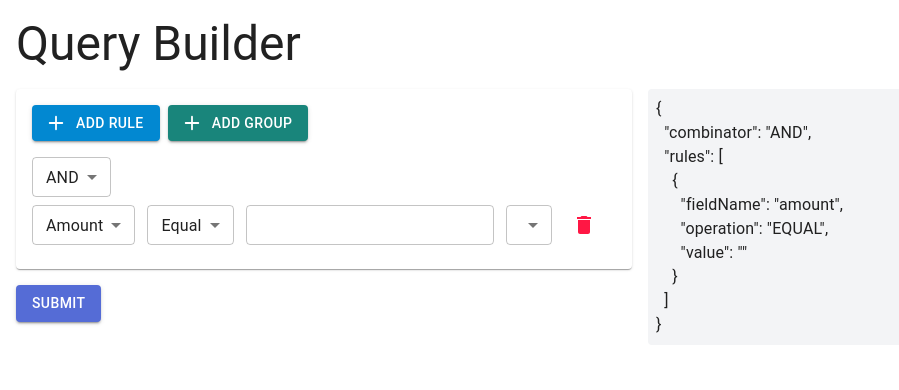
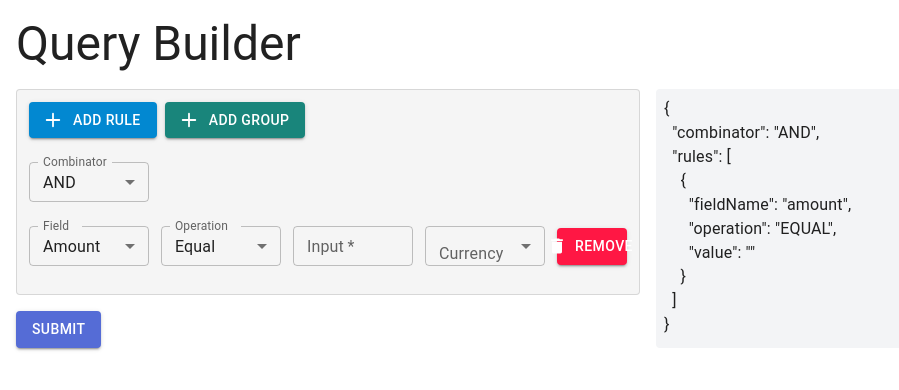
Before and after one commit to Seanjoyce1/query-builder, a React (Vite) app: page / in a window 1280 px wide. Both pictures are taken after a click on the button "ADD RULE". Shown: the top 390 px of the page, without its empty margins (0-899 px from the left). Built offline with nearby package versions, Linux system fonts and the light colour scheme.

Commit message:
Refactor Group and Rule components for improved structure and styling; integrate FormControl and InputLabel for better accessibility and user experience

```diff
--- a/src/client/elements/CombinatiorSelector/CombinatiorSelector.tsx
+++ b/src/client/elements/CombinatiorSelector/CombinatiorSelector.tsx
@@ -1,4 +1,4 @@
-import { MenuItem, Select } from "@mui/material"
+import { FormControl, InputLabel, MenuItem, Select } from "@mui/material"
 import { Combinator } from "../../data/types"
 
 interface CombinatorSelectorProps {
@@ -9,16 +9,26 @@ interface CombinatorSelectorProps {
 function CombinatorSelector(props: CombinatorSelectorProps) {
   const { combinator, onChange } = props
   return (
+    <FormControl
+      sx={{
+        my: 1,
+        minWidth: 120,
+      }}
+    >
+      <InputLabel id="combinator">Combinator</InputLabel>
       <Select
+        labelId="combinator"
         value={combinator}
         onChange={(e) => onChange(e.target.value as Combinator)}
         placeholder="AND"
         defaultValue="AND"
+        label="Combinator"
         size="small"
       >
         <MenuItem value="AND">AND</MenuItem>
         <MenuItem value="OR">OR</MenuItem>
       </Select>
+    </FormControl>
   )
 }
 
--- a/src/client/elements/ValueInput/ValueInput.tsx
+++ b/src/client/elements/ValueInput/ValueInput.tsx
@@ -1,4 +1,12 @@
-import { MenuItem, Select, TextField } from "@mui/material"
+import {
+  FormControl,
+  InputLabel,
+  MenuItem,
+  Select,
+  TextField,
+  useMediaQuery,
+  useTheme,
+} from "@mui/material"
 import { Field, Rule } from "../../data/interface"
 
 interface ValueInputProps {
@@ -13,15 +21,31 @@ interface CurrencyValue {
 }
 
 function ValueInput({ field, rule, onUpdate }: ValueInputProps) {
+  const theme = useTheme()
+  const isMobile = useMediaQuery(theme.breakpoints.down("sm"))
+
   if (!field) return null
 
   switch (field.type) {
     case "enum":
       return (
+        <FormControl
+          sx={{
+            my: 1,
+            minWidth: 200,
+          }}
+          fullWidth={isMobile}
+        >
+          <InputLabel id="value">Value</InputLabel>
           <Select
             value={rule.value as string}
             onChange={(e) => onUpdate({ ...rule, value: e.target.value })}
             size="small"
+            required
+            label="Value"
+            labelId="value"
+            placeholder="Select value"
+            defaultValue=""
           >
             {field.options?.map((option) => (
               <MenuItem key={option} value={option}>
@@ -29,15 +53,25 @@ function ValueInput({ field, rule, onUpdate }: ValueInputProps) {
               </MenuItem>
             ))}
           </Select>
+        </FormControl>
       )
     case "number":
       if (field.name === "amount") {
         return (
           <>
+            <FormControl
+              sx={{
+                my: 1,
+                minWidth: 120,
+              }}
+              fullWidth={isMobile}
+            >
               <TextField
                 type="number"
                 value={(rule.value as { amount: number }).amount || ""}
                 size="small"
+                required
+                label="Input"
                 onChange={(e) =>
                   onUpdate({
                     ...rule,
@@ -49,9 +83,23 @@ function ValueInput({ field, rule, onUpdate }: ValueInputProps) {
                   })
                 }
               />
+            </FormControl>
+            <FormControl
+              sx={{
+                my: 1,
+                minWidth: 120,
+              }}
+              fullWidth={isMobile}
+            >
+              <InputLabel id="currency">Currency</InputLabel>
               <Select
                 value={(rule.value as { currency: string }).currency || ""}
                 size="small"
+                required
+                label="Currency"
+                labelId="currency"
+                placeholder="Select currency"
+                defaultValue="USD"
                 onChange={(e) =>
                   onUpdate({
                     ...rule,
@@ -65,23 +113,48 @@ function ValueInput({ field, rule, onUpdate }: ValueInputProps) {
                 <MenuItem value="USD">USD</MenuItem>
                 <MenuItem value="EUR">EUR</MenuItem>
               </Select>
+            </FormControl>
           </>
         )
       }
       return (
+        <FormControl
+          sx={{
+            my: 1,
+            minWidth: 120,
+          }}
+        >
           <TextField
             type="number"
+            size="small"
+            fullWidth={isMobile}
+            required
+            label="Value"
             value={rule.value as number}
-          onChange={(e) => onUpdate({ ...rule, value: Number(e.target.value) })}
+            onChange={(e) =>
+              onUpdate({ ...rule, value: Number(e.target.value) })
+            }
           />
+        </FormControl>
       )
     default:
       return (
+        <FormControl
+          sx={{
+            my: 1,
+            minWidth: 120,
+          }}
+        >
           <TextField
             type="text"
+            fullWidth={isMobile}
+            size="small"
+            label="Value"
+            required
             value={rule.value as string}
             onChange={(e) => onUpdate({ ...rule, value: e.target.value })}
           />
+        </FormControl>
       )
   }
 }
--- a/src/client/features/Group/Group.tsx
+++ b/src/client/features/Group/Group.tsx
@@ -2,7 +2,7 @@ import { PlusIcon } from "@heroicons/react/20/solid"
 import { Group, Field, Rule } from "../../data/interface"
 import CombinatorSelector from "../../elements/CombinatiorSelector/CombinatiorSelector"
 import RuleComponent from "../Rule/Rule"
-import { Button, Card, Typography } from "@mui/material"
+import { Button, Card, Typography, useTheme } from "@mui/material"
 
 interface GroupComponentProps {
   group: Group
@@ -12,6 +12,8 @@ interface GroupComponentProps {
 
 function GroupComponent(props: GroupComponentProps) {
   const { group, fields, onChange } = props
+
+  const theme = useTheme()
 
   const addRule = () => {
     onChange({
@@ -52,7 +54,14 @@ function GroupComponent(props: GroupComponentProps) {
   }
 
   return (
-    <Card data-testid="group" className="flex flex-col gap-2 p-4 mb-4">
+    <Card
+      data-testid="group"
+      className="flex flex-col gap-2 p-3 mb-4"
+      variant="outlined"
+      sx={{
+        backgroundColor: theme.palette.grey[100],
+      }}
+    >
       <div className="flex flex-row gap-2 mb-2">
         <Button
           variant="contained"
--- a/src/client/features/Rule/Rule.tsx
+++ b/src/client/features/Rule/Rule.tsx
@@ -1,4 +1,13 @@
-import { IconButton, MenuItem, Select } from "@mui/material"
+import {
+  Button,
+  FormControl,
+  InputLabel,
+  MenuItem,
+  Select,
+  Typography,
+  useMediaQuery,
+  useTheme,
+} from "@mui/material"
 import { Field, Rule } from "../../data/interface"
 import { Operation } from "../../data/types"
 import ValueInput from "../../elements/ValueInput/ValueInput"
@@ -14,20 +23,35 @@ interface RuleComponentProps {
 function RuleComponent(props: RuleComponentProps) {
   const { rule, fields, onUpdate, onRemove } = props
 
+  const theme = useTheme()
+  const isMobile = useMediaQuery(theme.breakpoints.down("sm"))
+
   const field = fields.find((f) => f.name === rule.fieldName)
 
   return (
-    <div className="flex items-center gap-3 mb-2">
+    <div className="flex flex-col lg:flex-row  items-start lg:items-center gap-3 mb-2">
+      <FormControl
+        sx={{
+          my: 1,
+          minWidth: 120,
+        }}
+        fullWidth={isMobile}
+      >
+        <InputLabel id="combinator">Field</InputLabel>
         <Select
           value={rule.fieldName}
+          labelId="field"
           defaultValue="amount"
           placeholder="amount"
           size="small"
+          label="Field"
+          required
           onChange={(e) =>
             onUpdate({
               ...rule,
               fieldName: e.target.value,
               operation: "EQUAL",
+              value: "",
             })
           }
         >
@@ -37,9 +61,22 @@ function RuleComponent(props: RuleComponentProps) {
             </MenuItem>
           ))}
         </Select>
+      </FormControl>
+
+      <FormControl
+        sx={{
+          my: 1,
+          minWidth: 120,
+        }}
+        fullWidth={isMobile}
+      >
+        <InputLabel id="Operation">Operation</InputLabel>
         <Select
           value={rule.operation}
           size="small"
+          label="Operation"
+          labelId="operation"
+          required
           onChange={(e) =>
             onUpdate({ ...rule, operation: e.target.value as Operation })
           }
@@ -53,10 +90,18 @@ function RuleComponent(props: RuleComponentProps) {
             </>
           )}
         </Select>
+      </FormControl>
       <ValueInput field={field} rule={rule} onUpdate={onUpdate} />
-      <IconButton onClick={onRemove} color="error" size="medium">
-        <DeleteIcon fontSize="medium" />
-      </IconButton>
+      <Button
+        onClick={onRemove}
+        color="error"
+        size="medium"
+        variant="contained"
+        fullWidth={isMobile}
+        startIcon={<DeleteIcon fontSize="medium" />}
+      >
+        <Typography variant="button"> Remove</Typography>
+      </Button>
     </div>
   )
 }
```
Lines whose indentation alone changed are shown as unchanged.
